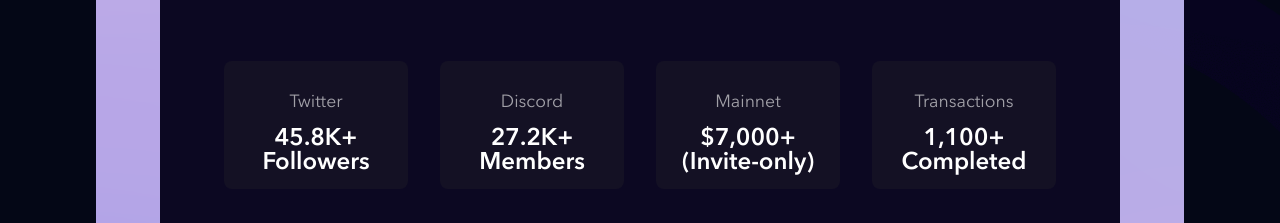
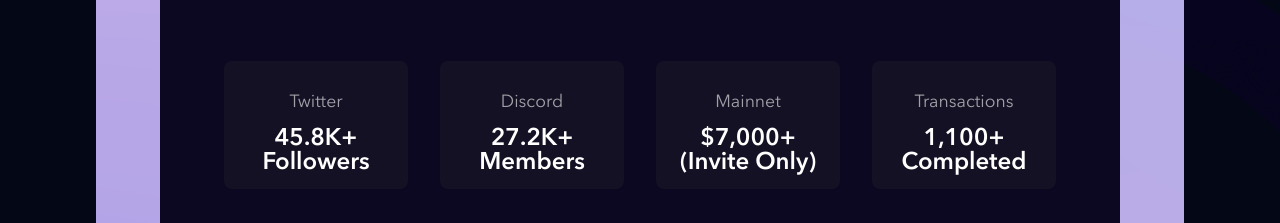
Before and after one commit to 0xHashstack/hashstatic, a Next.js app: page / in a window 1280 px wide. Shown: the part 4127-4350 px from the top of the page. Built offline with nearby package versions, Linux system fonts and the light colour scheme.

Commit message:
Padding updates

```diff
--- a/components/MilestonesAnimatedTemp.jsx
+++ b/components/MilestonesAnimatedTemp.jsx
@@ -1191,7 +1191,7 @@ function MilestonesAnimatedTemp() {
                 flexDirection="column"
                 alignItems="center"
                 justifyContent="start"
-                padding={{ base: "1rem", xl: "1rem", "2xl": "1.5rem" }}
+                padding={{ base: "1rem", xl: "1rem", "2xl": "1rem" }}
                 bgColor="backed_by-black"
                 align="center"
                 color="white"
@@ -1237,7 +1237,7 @@ function MilestonesAnimatedTemp() {
                 flexDirection="column"
                 alignItems="center"
                 justifyContent="start"
-                padding={{ base: "1rem", xl: "1rem", "2xl": "1.5rem" }}
+                padding={{ base: "1rem", xl: "1rem", "2xl": "1rem" }}
                 bgColor="backed_by-black"
                 align="center"
                 color="white"
@@ -1283,7 +1283,7 @@ function MilestonesAnimatedTemp() {
                 flexDirection="column"
                 alignItems="center"
                 justifyContent="start"
-                padding={{ base: "1rem", xl: "1rem", "2xl": "1.2rem" }}
+                padding={{ base: "1rem", xl: "1rem", "2xl": "1rem" }}
                 bgColor="backed_by-black"
                 align="center"
                 color="white"
@@ -1318,13 +1318,7 @@ function MilestonesAnimatedTemp() {
                   fontWeight="600"
                 >
                   $7,000+<br />
-                  <Text fontSize={{
-                    base: "1.3rem",
-                    md: "1rem",
-                    lg: "1.3rem",
-                    xl: "1.5rem",
-                    "2xl": "1.8rem",
-                  }}>(Invite-only)</Text>
+                  (Invite Only)
 
 
                 </Text>
@@ -1337,7 +1331,7 @@ function MilestonesAnimatedTemp() {
                 flexDirection="column"
                 alignItems="center"
                 justifyContent="start"
-                padding={{ base: "1rem", xl: "1rem", "2xl": "1.5rem" }}
+                padding={{ base: "1rem", xl: "1rem", "2xl": "1rem" }}
                 bgColor="backed_by-black"
                 align="center"
                 color="white"
```
